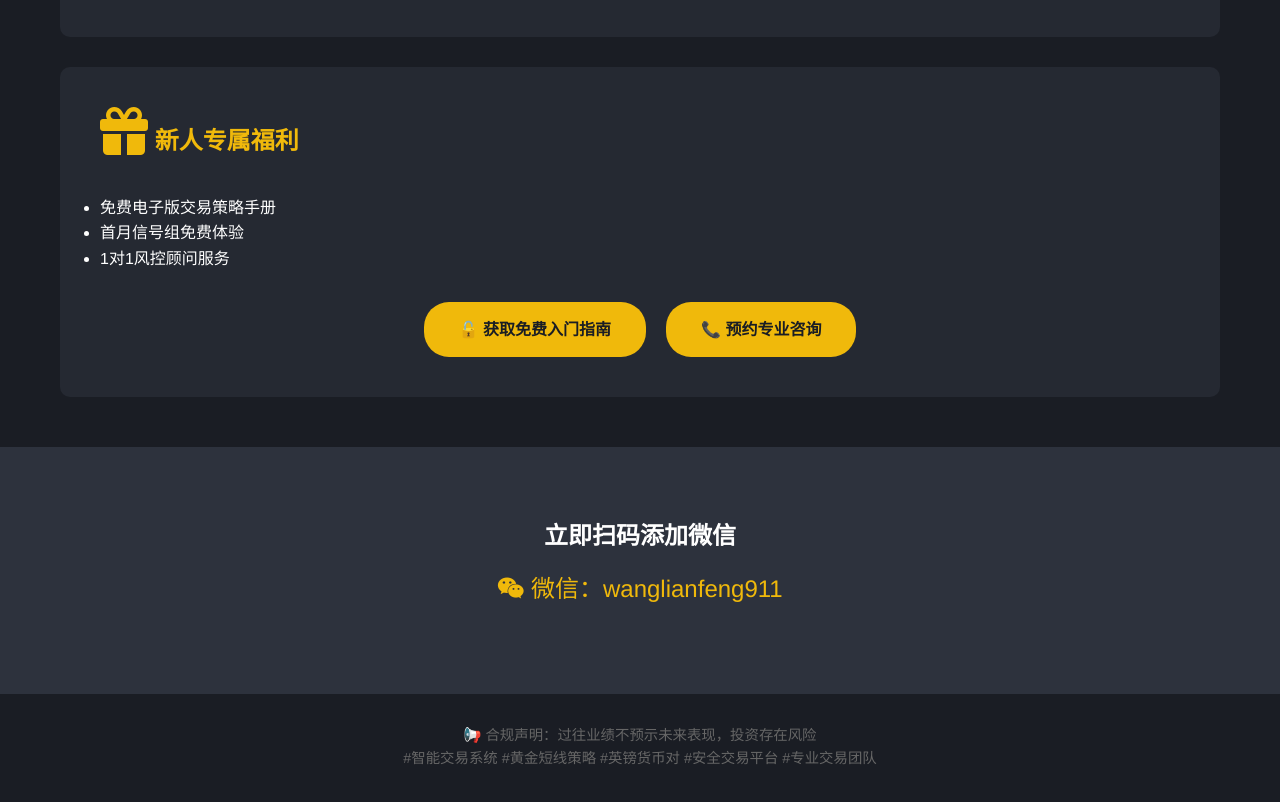
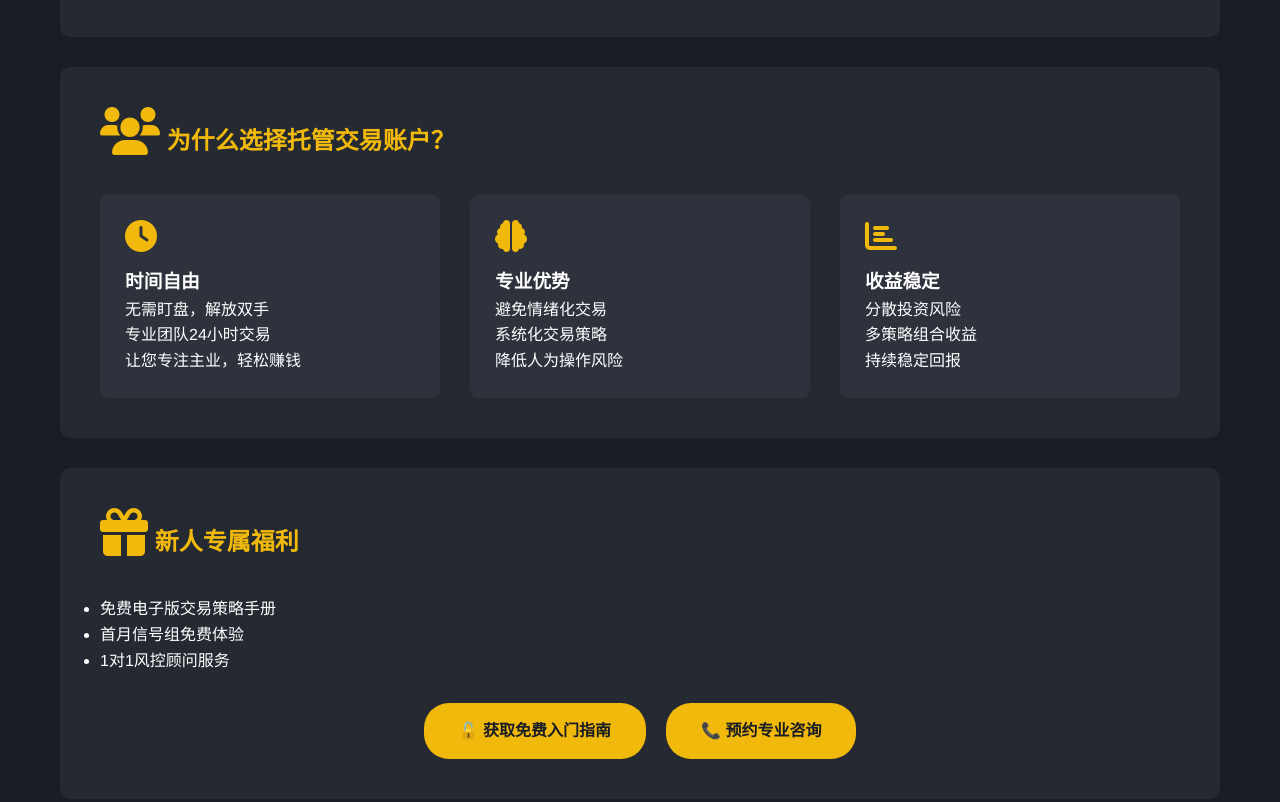
Before and after one commit to luotian201/waihui, a plain HTML site: page index.html in a window 1280 px wide. Shown: the part 615-1417 px from the top of the page. Drawn offline with Linux system fonts and the light colour scheme.

Commit message:
Update index.html

```diff
--- a/index.html
+++ b/index.html
@@ -64,6 +64,27 @@
         </div>
 
         <div class="section">
+            <h2><i class="icon fas fa-users"></i> 为什么选择托管交易账户？</h2>
+            <div class="service-grid">
+                <div class="service-item">
+                    <i class="icon fas fa-clock"></i>
+                    <h3>时间自由</h3>
+                    <p>无需盯盘，解放双手<br>专业团队24小时交易<br>让您专注主业，轻松赚钱</p>
+                </div>
+                <div class="service-item">
+                    <i class="icon fas fa-brain"></i>
+                    <h3>专业优势</h3>
+                    <p>避免情绪化交易<br>系统化交易策略<br>降低人为操作风险</p>
+                </div>
+                <div class="service-item">
+                    <i class="icon fas fa-chart-bar"></i>
+                    <h3>收益稳定</h3>
+                    <p>分散投资风险<br>多策略组合收益<br>持续稳定回报</p>
+                </div>
+            </div>
+        </div>
+
+        <div class="section">
             <h2><i class="icon fas fa-gift"></i> 新人专属福利</h2>
             <ul>
                 <li>免费电子版交易策略手册</li>
```
